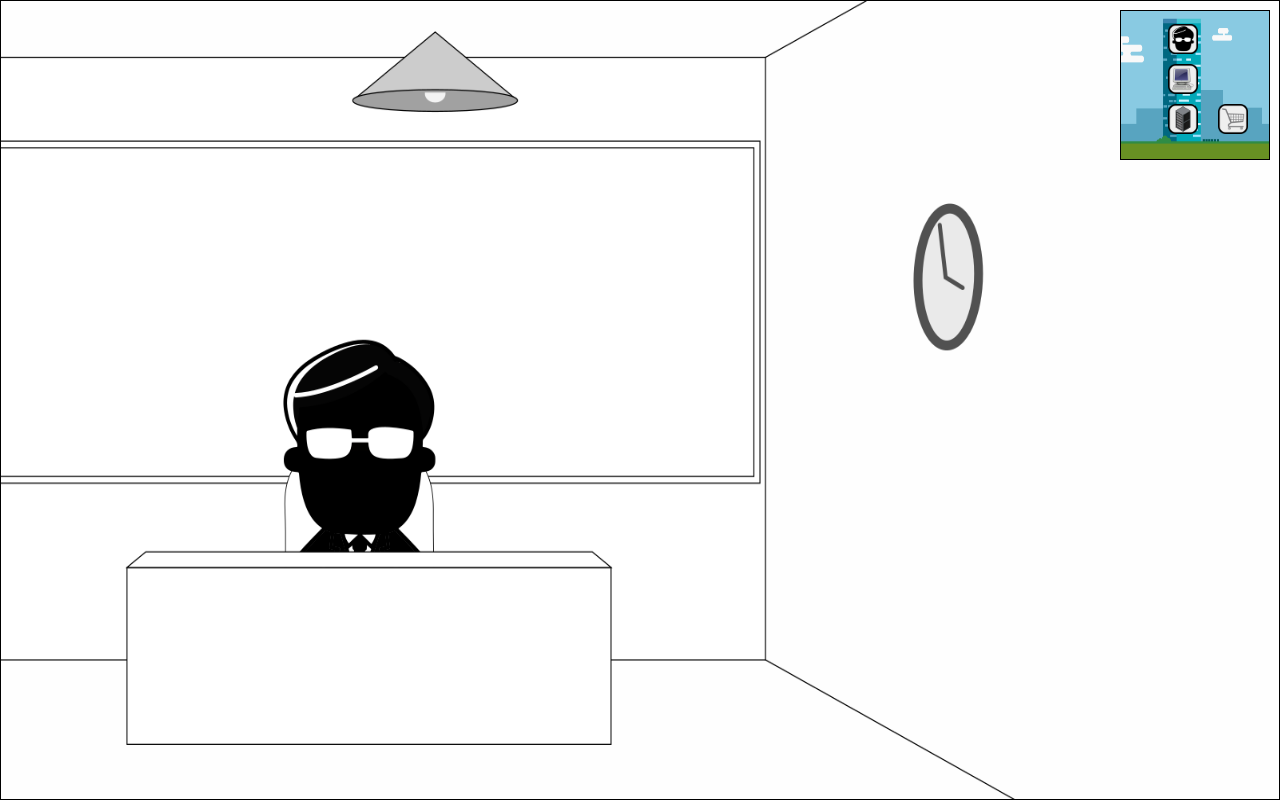
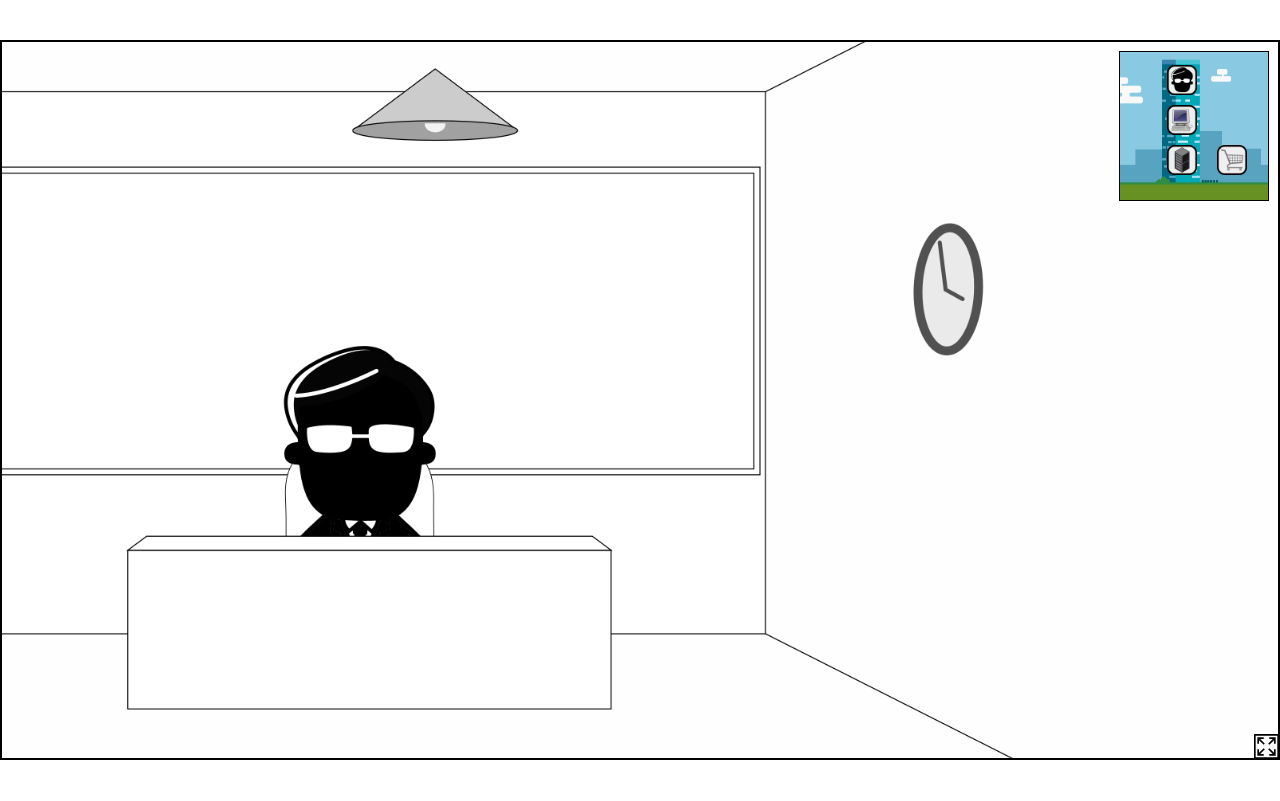
Before and after one commit to mixtern/sysadmin-adventure, a plain HTML site: page content/game/index.html in a window 1280 px wide. Shown: the top 801 px of the page. Drawn offline with Linux system fonts and the light colour scheme.

Commit message:
fixed aspect ratio + fullscreen

```diff
--- a/content/game/default/game.json
+++ b/content/game/default/game.json
@@ -1,4 +1,8 @@
 {
+    "gameResolution":{
+        "width":3200,
+        "height":1800
+    },
     "locations":["office","officePC","server","hq","shop"],
     "default":"hq",
     "script":[
--- a/content/game/game.js
+++ b/content/game/game.js
@@ -179,5 +179,19 @@ window.addEventListener("load", function () {
     //l.onEmptyCallbacks.push(()=>console.log('no shit sherlock   '))
     game = l.getGame(new URL('/content/game/default/game.json', window.location.href).href);
 });
+function full() {
+    var button = document.getElementById("fs");
+    var cont = document.getElementById("content");
+    if (cont.classList.contains("fullscreen")) {
+        button.classList.remove("pressed");
+        cont.classList.remove("fullscreen");
+        document.exitFullscreen();
+    }
+    else {
+        button.classList.add("pressed");
+        cont.classList.add("fullscreen");
+        cont.requestFullscreen();
+    }
+}
 // window.addEventListener("keydown",skipClick)
 // window.addEventListener("click",skipClick)
--- a/content/game/index.html
+++ b/content/game/index.html
@@ -22,6 +22,7 @@
         </div>
         <div id="back" class="hide" onclick=back()></div>
         <div id="textbox" class="hide"></div>
+        <button id="fs" class="fullscreen" onclick="full();"></button>
     </div>
 </body>
 </html>
--- a/content/game/style.css
+++ b/content/game/style.css
@@ -11,6 +11,17 @@ html,body,div#content,img#bgr,canvas{
     width: 100%;
     height: 100%;
     overflow:hidden;
+}
+div#content{
+    width: 100vw;
+    height: 56.25vw; /* height:width ratio = 9/16 = .5625  */
+    background: pink;
+    max-height: 100vh;
+    max-width: 177.78vh; /* 16/9 = 1.778 */
+    margin: auto;
+    position: absolute;
+    top:0;bottom:0; /* vertical center */
+    left:0;right:0; /* horizontal center */
 }
 div{
     border:1px solid black;
@@ -51,7 +62,7 @@ div#items,.item{
     pointer-events: all;
 }
 div#minimap{
-    position:fixed;
+    position: absolute;;
     top:10px;
     right:10px;
     background-size: 100% 100%;
@@ -97,3 +108,16 @@ div.quest-item{
 div.quest-item.finished{
     list-style-image: url("img/done.png");
 }
+button.fullscreen{
+    position: absolute;
+    bottom:0;
+    right:0;
+    border:0;
+    width:25px;
+    height:25px;
+    background-size:25px 25px;
+    background-image: url("img/fullscreen-svgrepo-com.svg");
+}
+button.fullscreen.pressed{
+    background-image: url("img/decrease-size-svgrepo-com.svg");
+}
--- a/style.css
+++ b/style.css
@@ -145,8 +145,8 @@ button.fullscreen{
     width:30px;
     height:30px;
     background-size:25px 25px;
-    background-image: url("img/full.png");
+    background-image: url("img/fullscreen-svgrepo-com.svg");
 }
 button.fullscreen.pressed{
-    background-image: url("img/unfull.png");
+    background-image: url("img/decrease-size-svgrepo-com.svg");
 }
```
Also changed, not shown: content/game/game.ts (+16 -0 lines), content/game/img/decrease-size-svgrepo-com.svg (added), content/game/img/fullscreen-svgrepo-com.svg (added), img/decrease-size-svgrepo-com.svg (added), img/full.png (deleted), img/fullscreen-svgrepo-com.svg (added), img/unfull.png (deleted).
